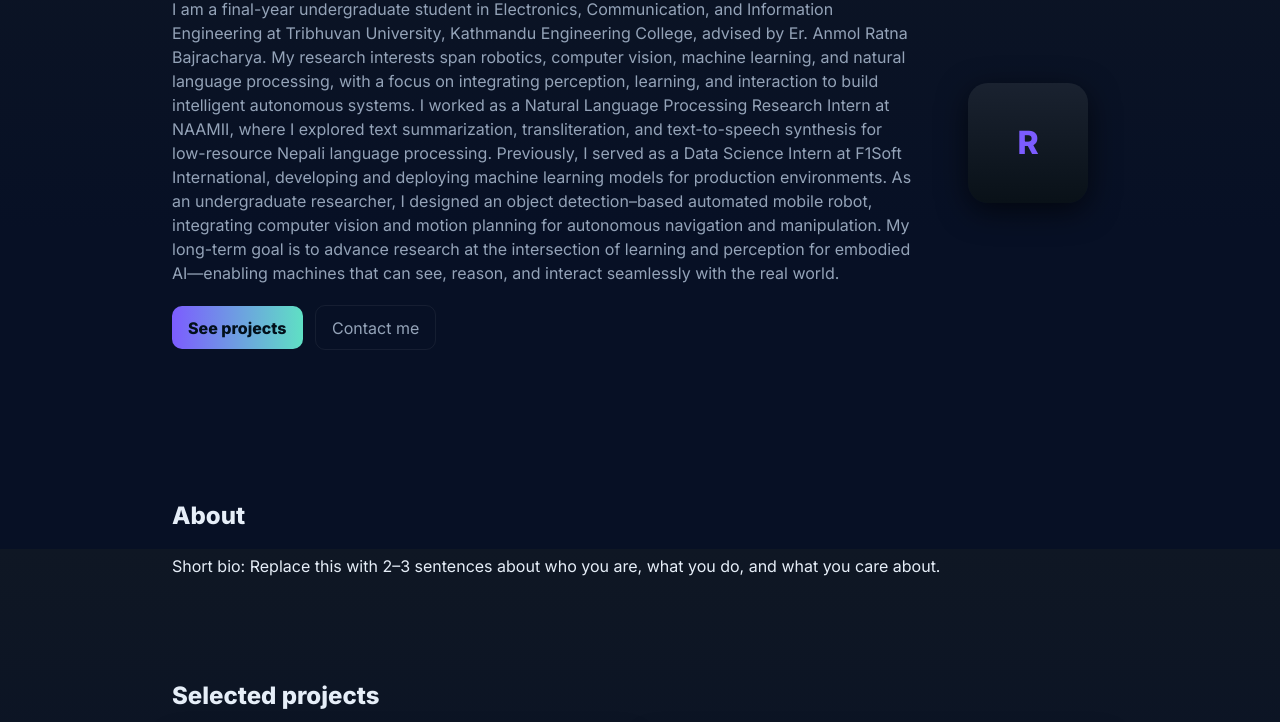
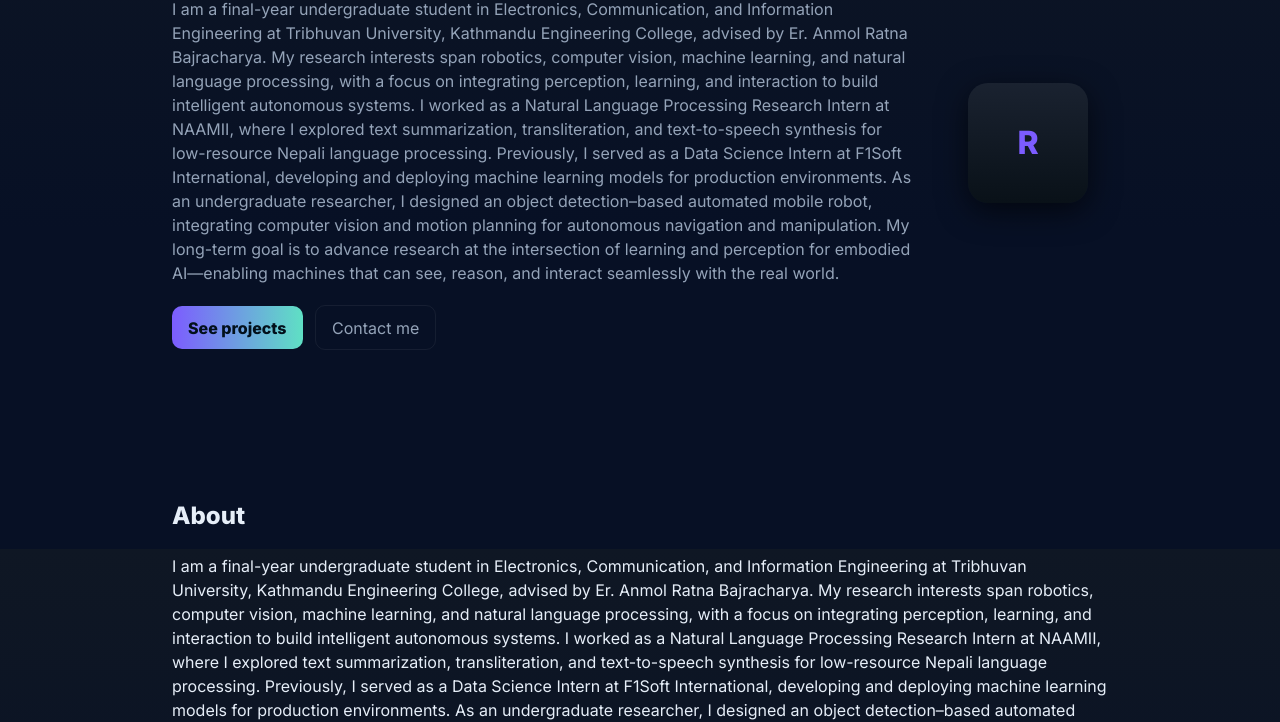
Before and after one commit to Roshan20222/roshan_pandey.github.io, a plain HTML site: page index.html in a window 1280 px wide. Shown: the part 251-973 px from the top of the page. Drawn offline with Linux system fonts and the light colour scheme.

Commit message:
Update index.html

```diff
--- a/index.html
+++ b/index.html
@@ -46,7 +46,11 @@ My long-term goal is to advance research at the intersection of learning and per
 
     <section id="about" class="container about">
       <h2>About</h2>
-      <p>Short bio: Replace this with 2–3 sentences about who you are, what you do, and what you care about.</p>
+      <p>I am a final-year undergraduate student in Electronics, Communication, and Information Engineering at Tribhuvan University, Kathmandu Engineering College, advised by Er. Anmol Ratna Bajracharya. My research interests span robotics, computer vision, machine learning, and natural language processing, with a focus on integrating perception, learning, and interaction to build intelligent autonomous systems.
+
+I worked as a Natural Language Processing Research Intern at NAAMII, where I explored text summarization, transliteration, and text-to-speech synthesis for low-resource Nepali language processing. Previously, I served as a Data Science Intern at F1Soft International, developing and deploying machine learning models for production environments. As an undergraduate researcher, I designed an object detection–based automated mobile robot, integrating computer vision and motion planning for autonomous navigation and manipulation.
+
+My long-term goal is to advance research at the intersection of learning and perception for embodied AI—enabling machines that can see, reason, and interact seamlessly with the real world.</p>
     </section>
 
     <section id="projects" class="container projects">
```
